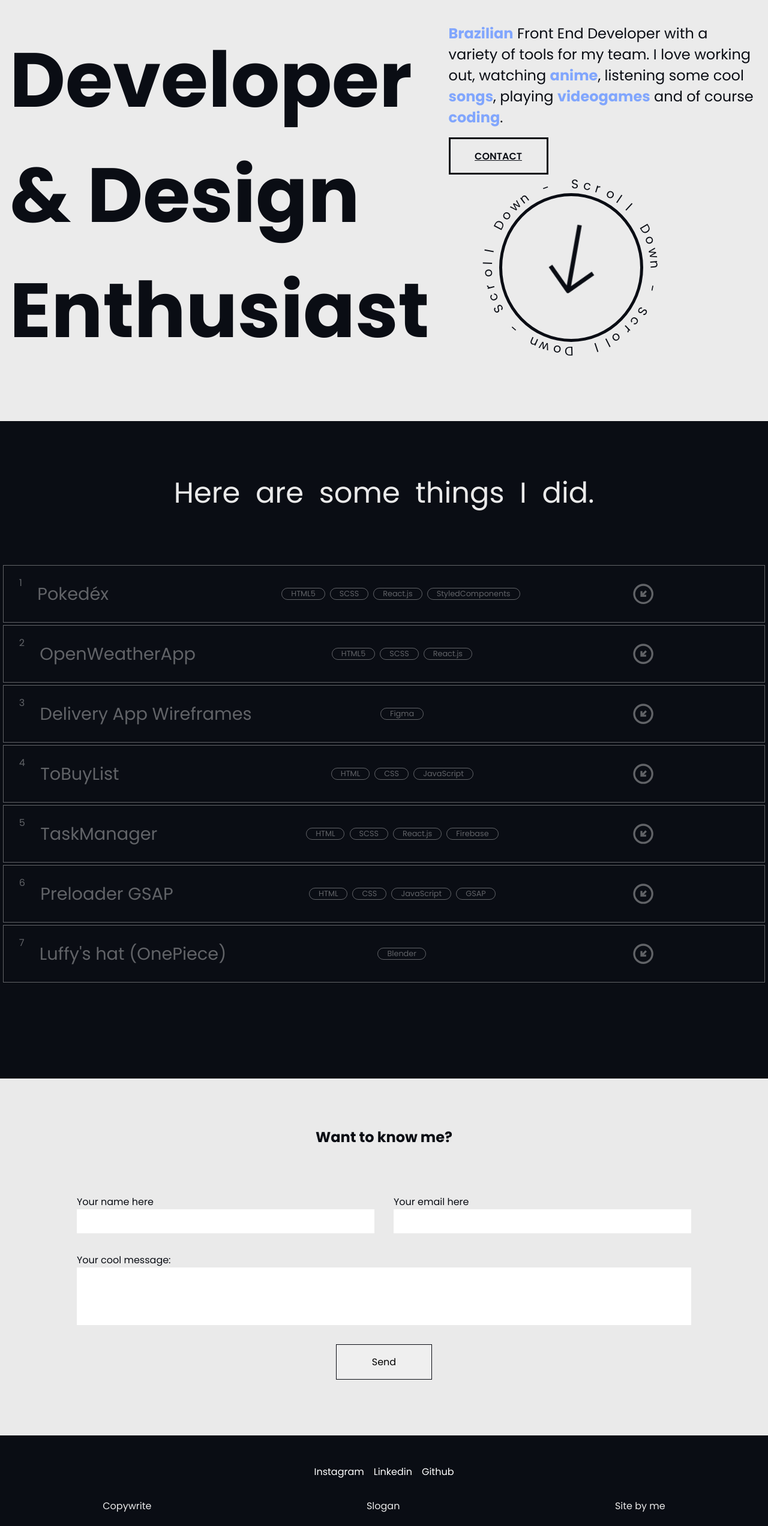
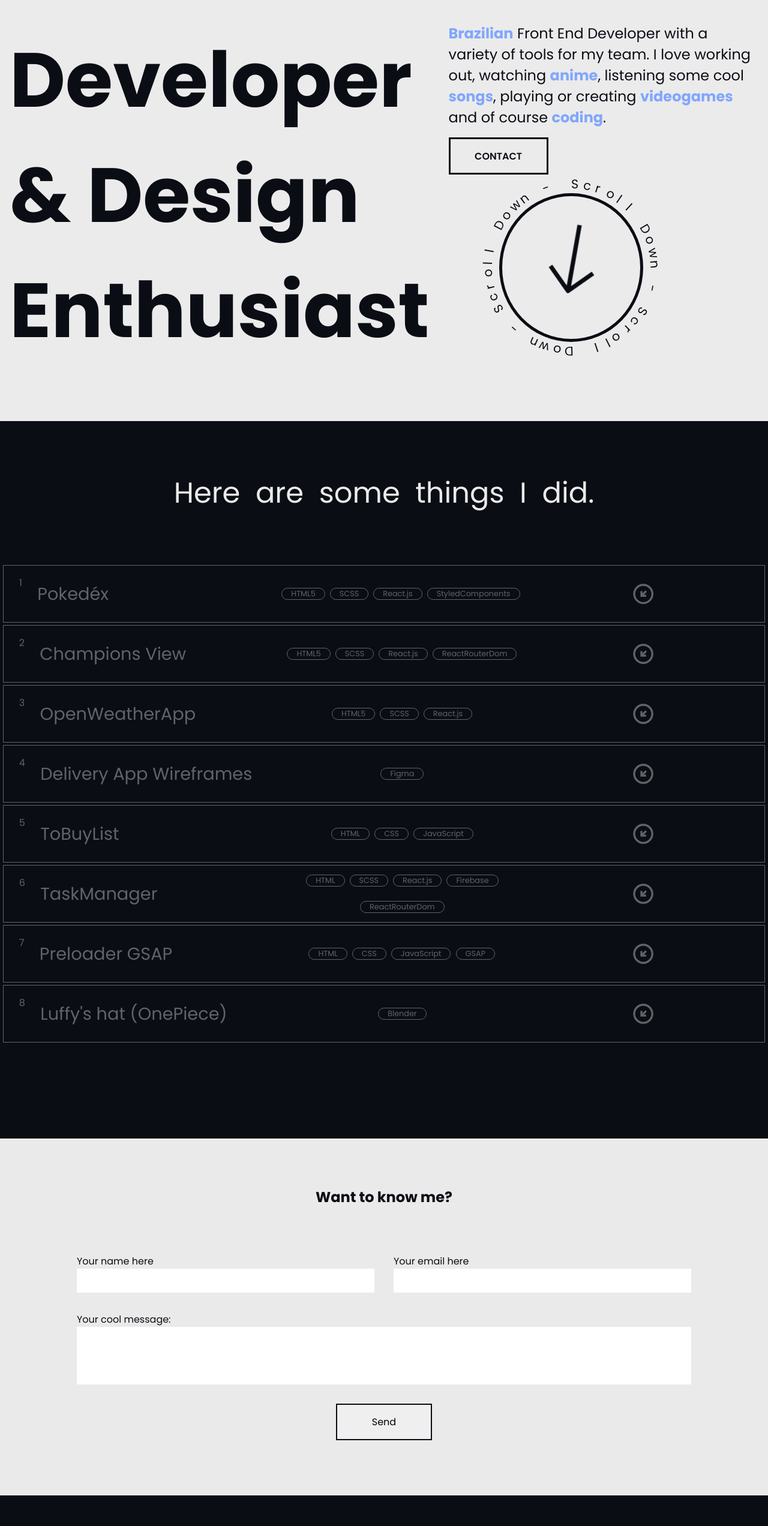
Before and after one commit to efarias03/Portfolio2023, a React (Vite) app: page / in a window 1280 px wide. Shown: the part 234-2778 px from the top of the page at 60% size. Built offline with nearby package versions, Linux system fonts and the light colour scheme.

Commit message:
added new project & stylized footer

```diff
--- a/src/components/Footer/index.jsx
+++ b/src/components/Footer/index.jsx
@@ -5,20 +5,14 @@ export const Footer = () => {
             <footer>
                 <div className="footer-links">
                     <ul>
-                        <li><a href="https://www.instagram.com/euenzo_f/">Instagram</a></li>
-                        <li><a href="https://www.linkedin.com/in/enzo-farias-b24866219/">Linkedin</a></li>
-                        <li><a href="https://www.linkedin.com/in/enzo-farias-b24866219/">Github</a></li>
+                        <li ><a className="insta-link" href="https://www.instagram.com/euenzo_f/">Instagram</a></li>
+                        <li ><a className="linkedin-link" href="https://www.linkedin.com/in/enzo-farias-b24866219/">Linkedin</a></li>
+                        <li ><a className="github-link" href="https://www.linkedin.com/in/enzo-farias-b24866219/">Github</a></li>
                     </ul>
                 </div>
                 <div className="footer-infos">
                     <span>
-                        Copywrite
-                    </span>
-                    <span>
-                        Slogan
-                    </span>
-                    <span>
-                        Site by me
+                        made with love by me   :)
                     </span>
                 </div>
             </footer>
--- a/src/components/Sections/Hero/HeroContent/index.jsx
+++ b/src/components/Sections/Hero/HeroContent/index.jsx
@@ -10,7 +10,7 @@ export const HeroContent = () => (
             </div>
             <div id="hero-right-text" className="default-container column">
                 <p className="text-large stroke-black hero-content-right">
-                    <b>Brazilian</b> Front End Developer with a variety of tools for my team. I love working out, watching <b>anime</b>, listening some cool <b>songs</b>, playing <b>videogames</b> and of course <b>coding</b>.
+                    <b>Brazilian</b> Front End Developer with a variety of tools for my team. I love working out, watching <b>anime</b>, listening some cool <b>songs</b>, playing or creating <b>videogames</b> and of course <b>coding</b>.
                 </p>
                 <a className="default-button" id="hero-button" href="#footer-section">Contact</a>
                 <ScrollCircle />
--- a/src/components/Sections/Projects/ProjectsGrid/index.jsx
+++ b/src/components/Sections/Projects/ProjectsGrid/index.jsx
@@ -26,7 +26,7 @@ function Project({ i = "01", title = "Default", tags = ["Default"], description
             </div>
             <div className={"project-content"}>
                 <div className="content-description">
-                    <p>{`<p>${description}</p>`}</p>
+                    <p>{`<h1>${description}</h1>`}</p>
                     <div className="description-images">
                         <img loading="lazy" draggable={false} src={image} />
                     </div>
@@ -53,6 +53,18 @@ export default function ProjectGrid() {
             description: "Simple pokedéx consuming the PokeAPI in React.js, using StyledComponents to stylize cards based on pokemon's type.",
             image: "pokedex.jpg",
             url: "https://efarias03.github.io/PokeAPI-Consuming/"
+        },
+        {
+            title: "Champions View",
+            tags: [
+                "HTML5",
+                "SCSS",
+                "React.js",
+                "ReactRouterDom"
+            ],
+            description: "A challenge by Explow Studios",
+            image: "explowchallenge.jpg",
+            url: "https://efarias03.github.io/ExplowChallengeLOL/"
         },
         {
             title: "OpenWeatherApp",
@@ -91,7 +103,8 @@ export default function ProjectGrid() {
                 "HTML",
                 "SCSS",
                 "React.js",
-                "Firebase"
+                "Firebase",
+                "ReactRouterDom"
             ],
             description: "TaskManager with account system using FireBase, just for college.",
             image: "whatnow.jpg",
--- a/src/styles/styles.css
+++ b/src/styles/styles.css
@@ -47,6 +47,10 @@ body,
 
 html {
   overflow-y: auto;
+}
+
+a {
+  text-decoration: none;
 }
 
 .title-large {
@@ -157,6 +161,11 @@ html {
 
 #hero-button {
   margin-top: 1rem;
+}
+
+#hero-button:hover {
+  letter-spacing: 0.1rem;
+  transition: 0.5s ease;
 }
 
 .default-nav {
@@ -635,7 +644,7 @@ html {
   padding: 1rem;
   font-family: "Poppins", sans-serif;
   font-size: 1rem;
-  border: 1px solid #0a0d14;
+  border: 2px solid #0a0d14;
   cursor: pointer;
   transition: 0.5s ease;
 }
@@ -666,10 +675,26 @@ html {
 #footer-section ul a, #footer-section .footer-infos a {
   color: #ffffff;
   text-decoration: none;
+  transition: 0.5s ease;
+}
+#footer-section ul .insta-link:hover, #footer-section .footer-infos .insta-link:hover {
+  color: #F20084;
+  transition: 0.5s ease;
+}
+#footer-section ul .linkedin-link:hover, #footer-section .footer-infos .linkedin-link:hover {
+  color: #2569a8;
+  transition: 0.5s ease;
+}
+#footer-section ul .github-link:hover, #footer-section .footer-infos .github-link:hover {
+  color: #775fce;
+  transition: 0.5s ease;
 }
 #footer-section .footer-infos {
-  width: 100%;
-  justify-content: space-around;
+  width: 90%;
+  justify-content: flex-end;
+}
+#footer-section .footer-infos span {
+  color: rgba(239, 239, 239, 0.4666666667);
 }
 
 @media (max-width: 575px) {
--- a/src/styles/styles.scss
+++ b/src/styles/styles.scss
@@ -64,6 +64,10 @@ body,
 
 html {
     overflow-y: auto;
+}
+
+a {
+    text-decoration: none;
 }
 
 // Titles
@@ -193,6 +197,11 @@ html {
 
 #hero-button {
     margin-top: 1rem;
+}
+
+#hero-button:hover {
+    letter-spacing: .1rem;
+    transition: .5s ease;
 }
 
 // NavBar
@@ -853,7 +862,7 @@ html {
                     font-family: "Poppins", sans-serif;
                     font-size: 1rem;
 
-                    border: 1px solid #0a0d14;
+                    border: 2px solid #0a0d14;
 
                     cursor: pointer;
 
@@ -896,14 +905,35 @@ html {
         a {
             color: #ffffff;
             text-decoration: none;
+            transition: .5s ease;
+        }
+
+        .insta-link:hover {
+            color: #F20084;
+            transition: .5s ease;
+        }
+
+        .linkedin-link:hover {
+            color: #2569a8;
+            transition: .5s ease;
+        }
+
+        .github-link:hover {
+            color: #775fce;
+            transition: .5s ease;
         }
     }
 
     .footer-infos {
-        width: 100%;
-        justify-content: space-around;
+        width: 90%;
+        justify-content: flex-end;
+
+        span {
+            color: #efefef77;
+        }
     }
 }
+
 
 
 // Responsive
@@ -1055,8 +1085,9 @@ html {
             flex-direction: column;
         }
     }
+}
 
-}
+
 
 @media (min-width: 769px) and (max-width: 991px) {
     .title-large {
```
Also changed, not shown: public/explowchallenge.jpg (added), 1 other file (tests, documents, lock files or other folders).
